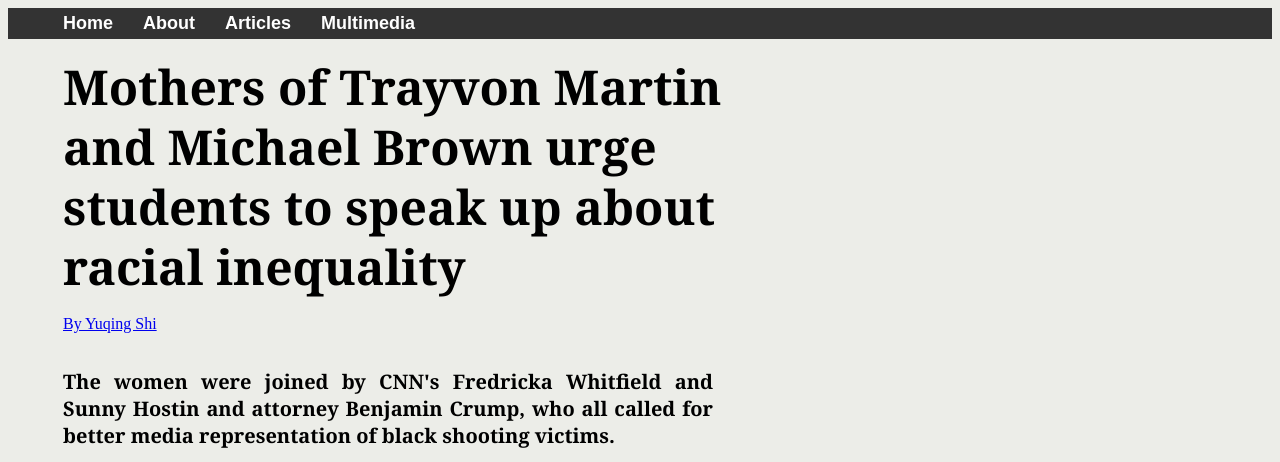
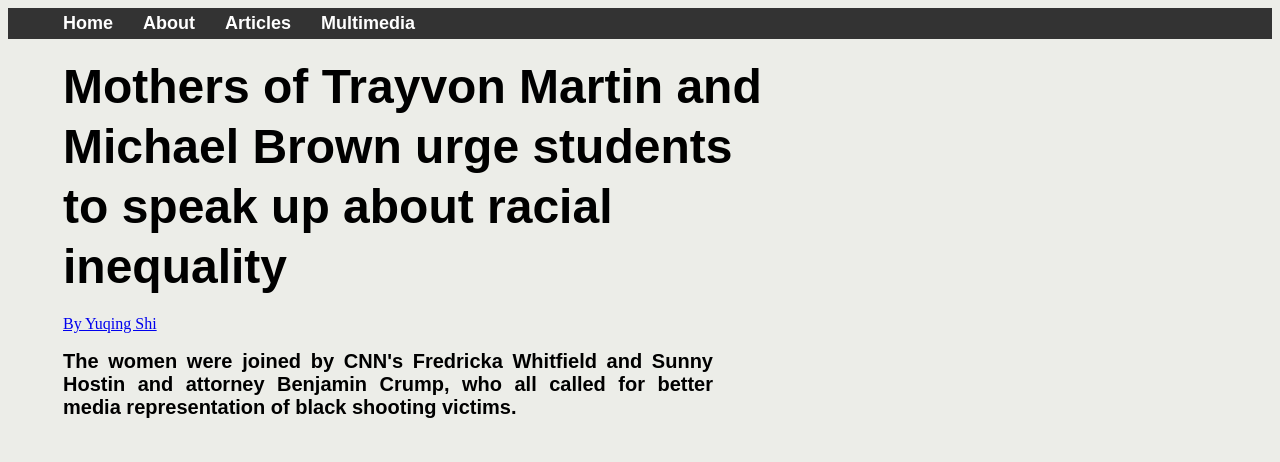
Before and after one commit to ys2979/shi-markup, a website: page src/index.html in a window 1280 px wide. Shown: the top 462 px of the page. Drawn offline with nearby package versions, Linux system fonts and the light colour scheme; files that its build step writes are made by us from their sources.

Commit message:
my first commit

```diff
--- a/src/assets/css/app.scss
+++ b/src/assets/css/app.scss
@@ -42,15 +42,15 @@ twitter-tweet {
 .headline {
 	max-width: 700px;
 	margin: 0 55px;
-	font-family: Georgia;
+	font-family: Arial;
 	font-weight: bold;
 	font-size: 48px;
 	line-height: 60px;
 }
 
 .synopsis {
-	font-family: Georgia;
-	font-weight: bold;
+	font-family: Arial;
+	font-weight: semibold;
 	font-size: 20px
 }
 
@@ -63,6 +63,7 @@ twitter-tweet {
 .commentline {
 	color: white;
 	background-color: #333;
+	font-family: Arial;
 	padding: 8px;
 
 }
```
Also changed, not shown: src/index.html (+6 -2 lines).
